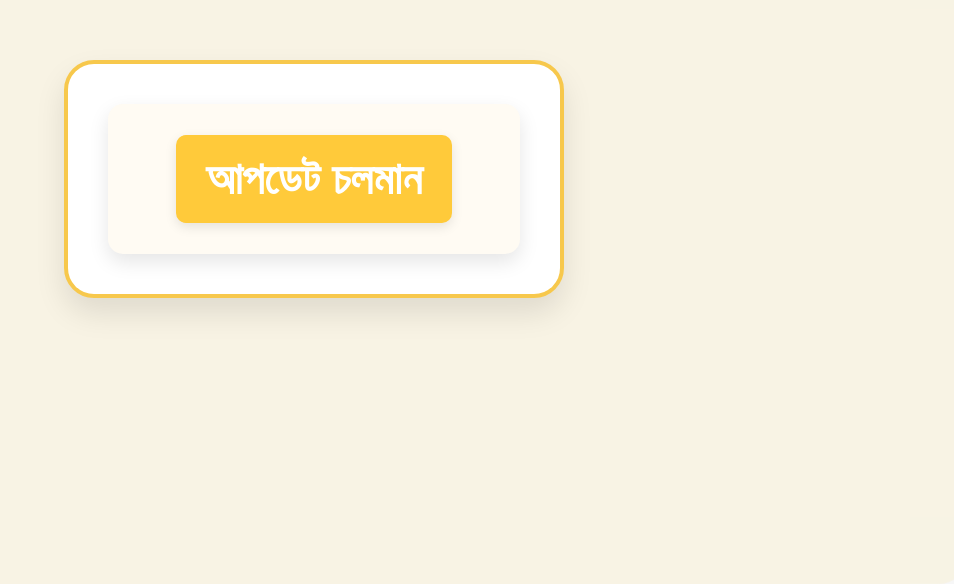
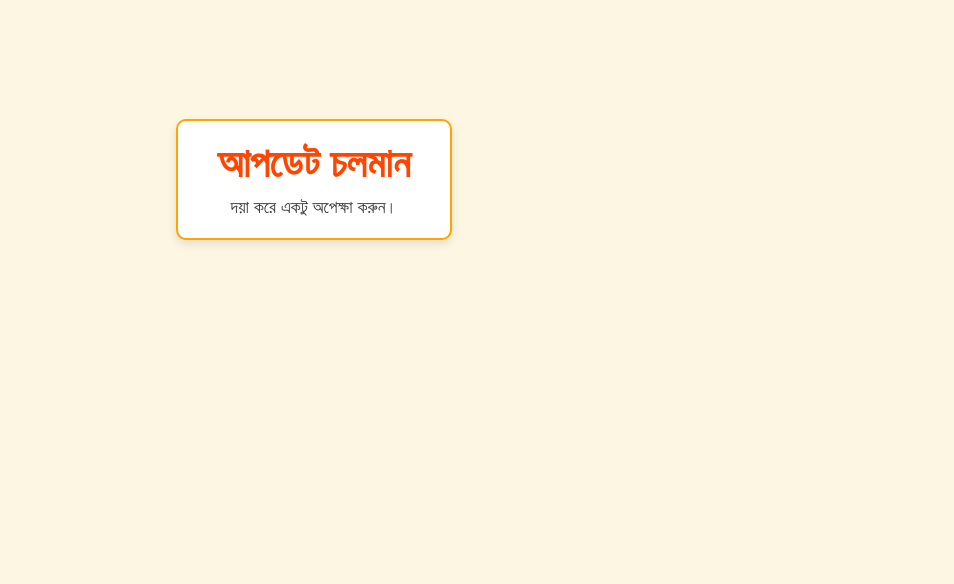
Before and after one commit to joyesh24/NSGSS-Update-of-2024-December-Last, a plain HTML site: page index.html in a window 1280 px wide. Shown: the part 221-805 px from the top of the page, without its empty margins (326-1280 px from the left). Drawn offline with Linux system fonts and the light colour scheme.

Commit message:
Update index.html

```diff
--- a/index.html
+++ b/index.html
@@ -5,113 +5,41 @@
     <meta name="viewport" content="width=device-width, initial-scale=1.0">
     <title>আপডেট চলমান</title>
     <style>
-        /* Reset some basic styles */
-        * {
+        body {
             margin: 0;
             padding: 0;
             box-sizing: border-box;
-        }
-
-        body {
             font-family: 'Arial', sans-serif;
-            background: #f7f7f7; /* Light grey background */
-            height: 100vh;
+            background-color: #fdf6e3; /* হালকা ক্রিম রঙ */
             display: flex;
             justify-content: center;
             align-items: center;
-            padding: 20px;
-        }
-
-        .container {
-            text-align: center;
-            border: 4px solid #F7C84C; /* Light yellow border */
-            padding: 40px;
-            border-radius: 30px;
-            background-color: #ffffff;
-            box-shadow: 0 15px 30px rgba(0, 0, 0, 0.1);
-            width: 80%;
-            max-width: 500px;
-            transition: transform 0.3s ease, box-shadow 0.3s ease;
-        }
-
-        .container:hover {
-            transform: scale(1.05);
-            box-shadow: 0 20px 50px rgba(0, 0, 0, 0.15);
-        }
-
-        .message-box {
-            background-color: #FFFBF3; /* Light yellow background */
-            border-radius: 15px;
-            padding: 40px;
-            box-shadow: 0 8px 20px rgba(0, 0, 0, 0.1);
-            display: flex;
-            justify-content: center;
-            align-items: center;
-            height: 150px;
-        }
-
-        h1 {
-            font-size: 2.8rem;
-            color: #F7C84C; /* Yellow color for the text */
-            margin: 0;
-            font-weight: bold;
+            height: 100vh;
             text-align: center;
         }
-
-        .highlight {
-            background-color: #FFCA3A; /* Slightly darker yellow for highlight */
-            color: white;
-            padding: 18px 30px;
+        .notice-container {
+            padding: 20px 40px;
+            background-color: #ffffff; /* সাদা */
+            border: 2px solid #ffa500; /* কমলা বর্ডার */
             border-radius: 10px;
-            font-weight: bold;
-            box-shadow: 0 4px 12px rgba(0, 0, 0, 0.1);
-            display: inline-block;
-            text-align: center;
-            transition: transform 0.3s ease, box-shadow 0.3s ease;
+            box-shadow: 0 4px 10px rgba(0, 0, 0, 0.1);
         }
-
-        .highlight:hover {
-            transform: scale(1.1);
-            box-shadow: 0 6px 18px rgba(0, 0, 0, 0.2);
+        .notice-container h1 {
+            color: #ff4500; /* উজ্জ্বল কমলা টেক্সট */
+            font-size: 2.5rem;
+            margin: 0;
         }
-
-        /* Adding some subtle background animation */
-        .container::before {
-            content: "";
-            position: absolute;
-            top: -10px;
-            left: -10px;
-            width: 100%;
-            height: 100%;
-            background: rgba(255, 202, 58, 0.1);
-            border-radius: 30px;
-            z-index: -1;
-            animation: pulse 3s infinite ease-in-out;
+        .notice-container p {
+            margin: 10px 0 0;
+            color: #333333; /* গাঢ় ধূসর টেক্সট */
+            font-size: 1.1rem;
         }
-
-        /* Pulse animation for background */
-        @keyframes pulse {
-            0% {
-                transform: scale(1);
-                opacity: 0.8;
-            }
-            50% {
-                transform: scale(1.05);
-                opacity: 1;
-            }
-            100% {
-                transform: scale(1);
-                opacity: 0.8;
-            }
-        }
-
     </style>
 </head>
 <body>
-    <div class="container">
-        <div class="message-box">
-            <h1><span class="highlight">আপডেট চলমান</span></h1>
-        </div>
+    <div class="notice-container">
+        <h1>আপডেট চলমান</h1>
+        <p>দয়া করে একটু অপেক্ষা করুন।</p>
     </div>
 </body>
 </html>
```
